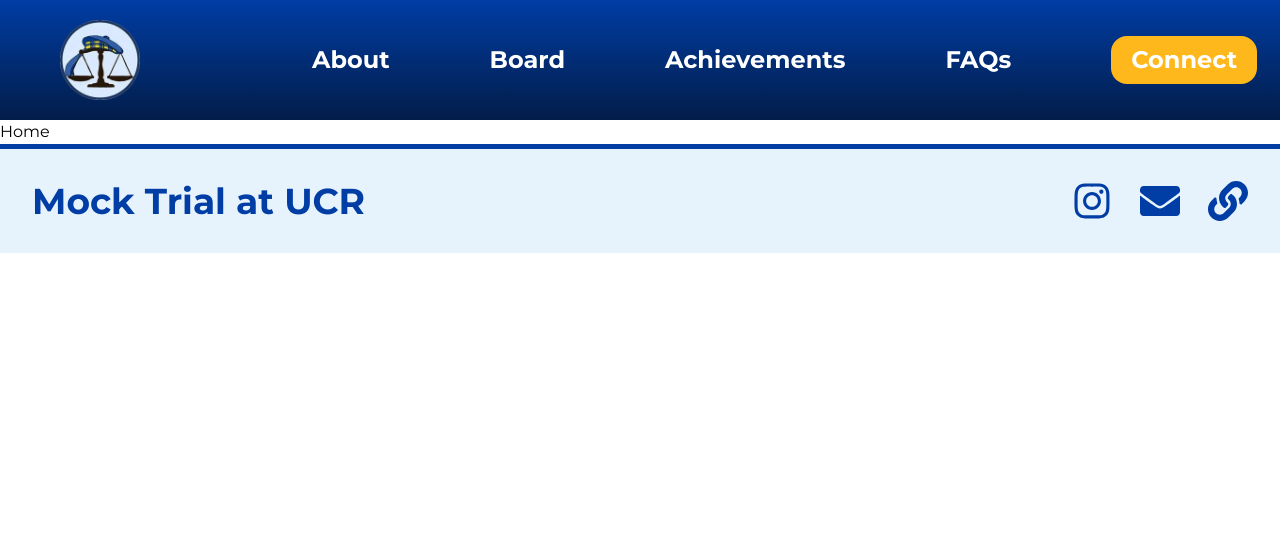
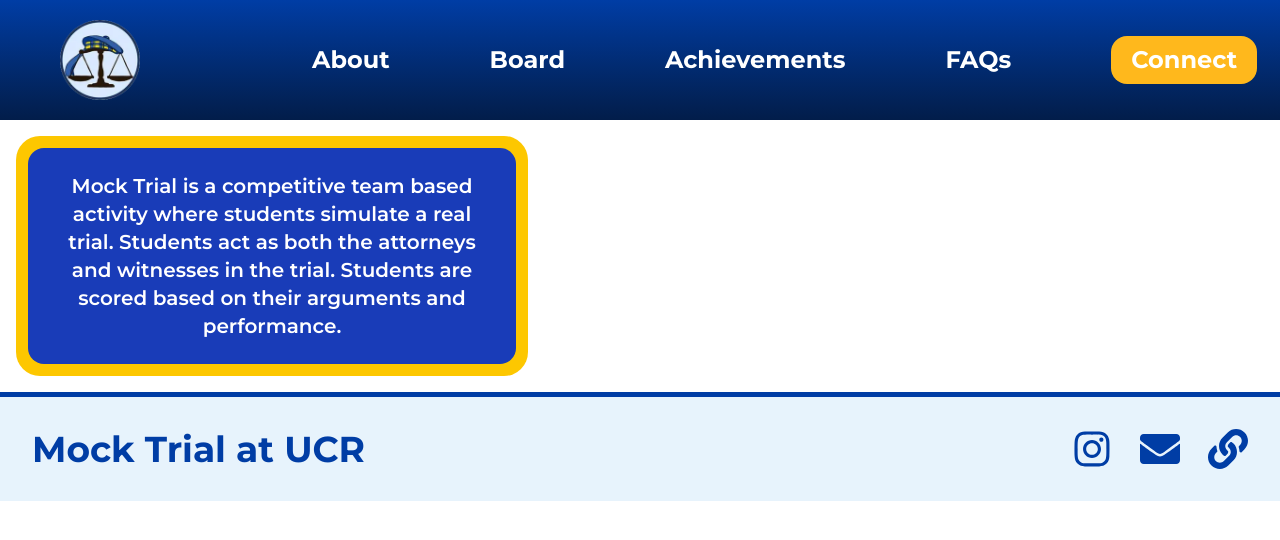
Before and after one commit to acm-ucr/mock-trial-website, a Next.js app: page / in a window 1280 px wide. Shown: the top 540 px of the page. Built offline with nearby package versions, Linux system fonts and the light colour scheme.

Commit message:
Created About Us component

```diff
--- a/src/app/page.tsx
+++ b/src/app/page.tsx
@@ -1,5 +1,11 @@
+import AboutUs from "@/components/Home/AboutUs";
+
 const Home = () => {
-  return <div className="">Home</div>;
+  return(
+
+    <div>
+        <AboutUs />
+    </div>
+  );
 };
-
 export default Home;
--- /dev/null
+++ b/src/components/Home/AboutUs.tsx
@@ -0,0 +1,19 @@
+const AboutUs = () => {
+  return (
+    <div className="flex w-lg justify-center items-center rounded-3xl bg-yellow-400 m-4 p-3">
+
+      <div className="w-mlg bg-blue-800 p-6 rounded-2xl text-center text-xl text-white font-semibold">
+        <p>
+            Mock Trial is a competitive team based activity where students simulate a real trial.
+            Students act as both the attorneys and witnesses in the trial. Students are scored
+            based on their arguments and performance.
+        </p>
+      </div>
+    </div>
+    // <div>
+    //     <p>
+    //         Hello</p>
+    // </div>
+  );
+};
+export default AboutUs
```
